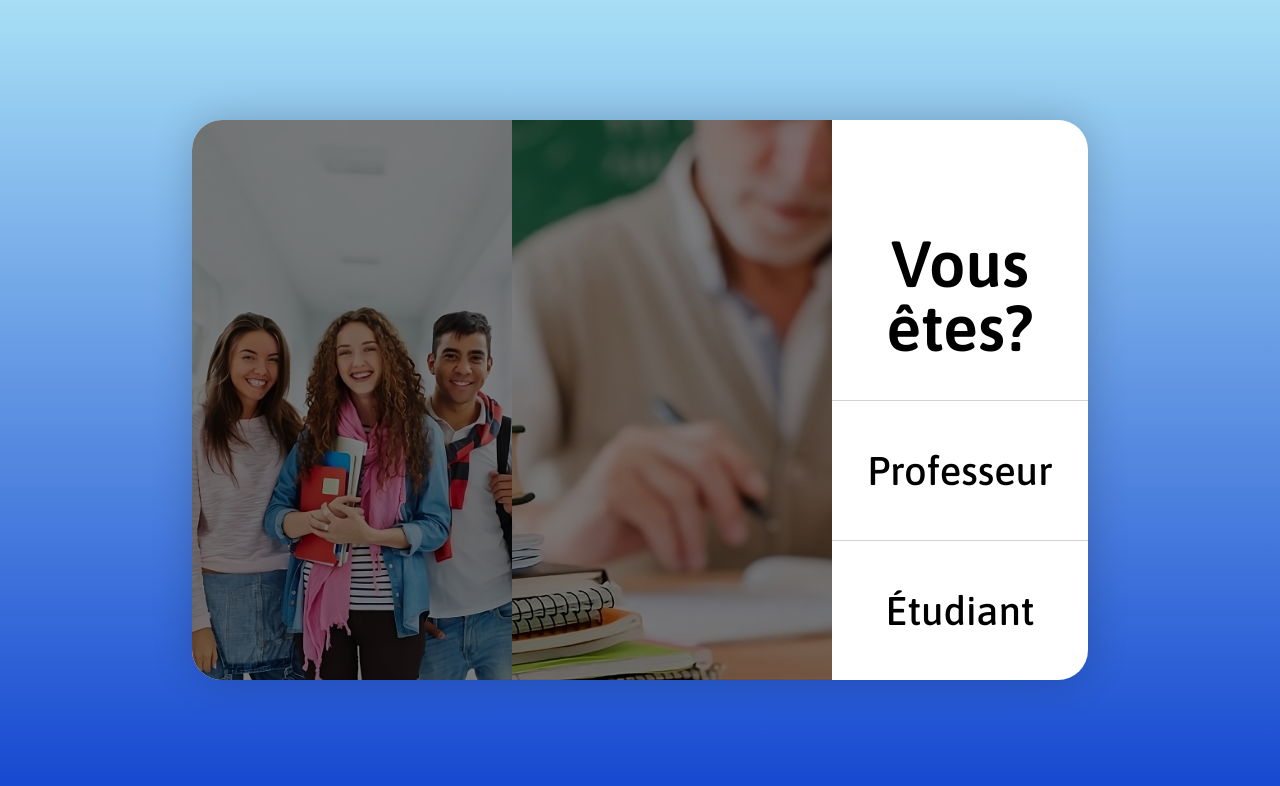
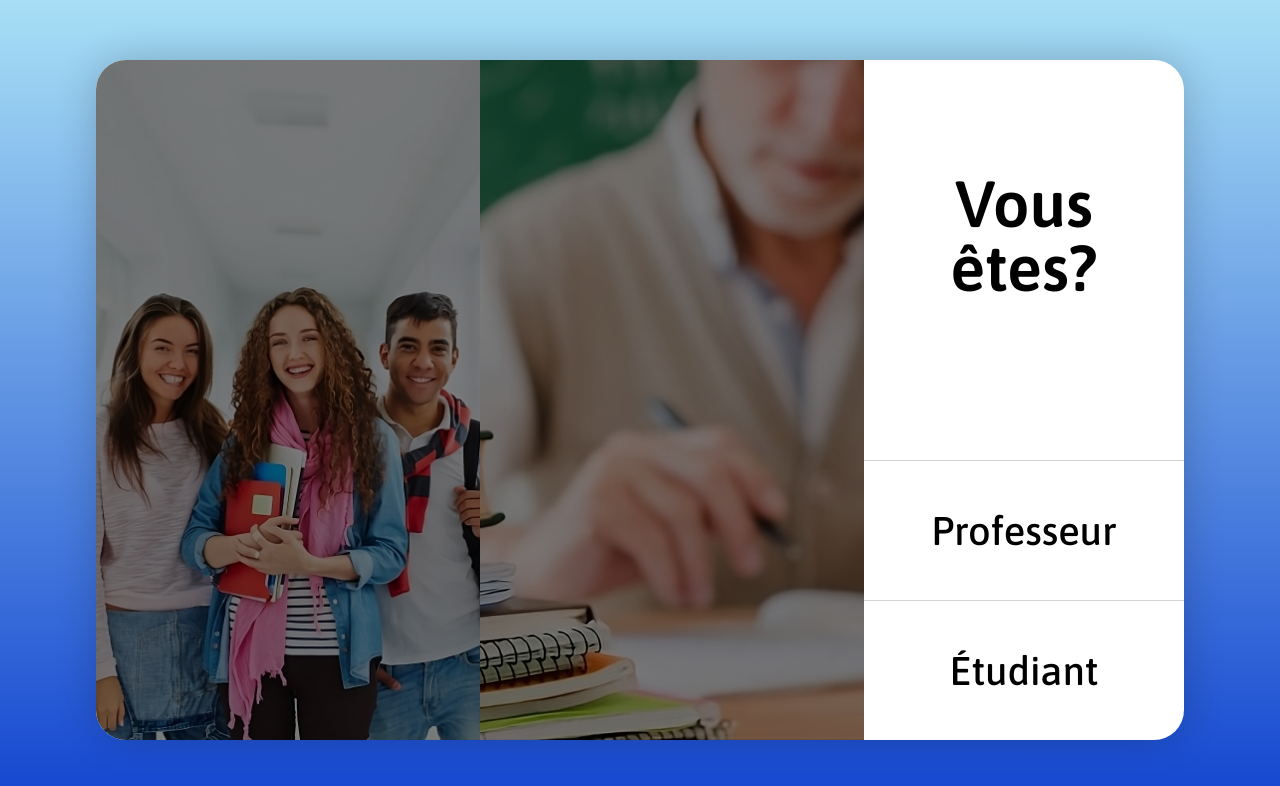
Before and after one commit to IlyassKrichi/internshipmanager, an Angular app in the folder angularclient/: page /login in a window 1280 px wide. Shown: the top 786 px of the page. Built offline with nearby package versions, Linux system fonts and the light colour scheme.

Commit message:
Update login component HTML and SCSS files

```diff
--- a/angularclient/src/app/login/login.component.html
+++ b/angularclient/src/app/login/login.component.html
@@ -89,12 +89,12 @@
       <div class="msg-etu" [class.shown]="studentsClick">
         Bienvenue sur la plateforme de gestion de stage de notre école!<br /><br />Cette
         plateforme a été conçue pour vous, les étudiants, afin de faciliter le
-        parcours de stage. Bonne chance! 😊
+        parcours de stage. Bonne chance!
       </div>
       <div class="msg-prof" [class.shown]="professorsClick">
         Bienvenue sur la plateforme de gestion de stage de notre école!<br /><br />Cette
         plateforme a été conçue pour vous, les professeurs, afin de faciliter le
-        parcours de stage. 😊
+        parcours de stage.
       </div>
     </div>
   </div>
--- a/angularclient/src/app/login/login.component.scss
+++ b/angularclient/src/app/login/login.component.scss
@@ -9,14 +9,14 @@
 }
 
 .container {
-  width: 70vw;
-  height: 70vh;
+  width: 85vw;
+  height: 85vh;
   position: relative;
 }
 
 .login-block {
-  width: 70vw;
-  height: 70vh;
+  width: 85vw;
+  height: 85vh;
   position: relative;
   left: 0px;
   top: 0px;
@@ -31,7 +31,7 @@
 .choice {
   width: 16vw;
   height: 8vh;
-  left: 52vw;
+  left: 64.5vw;
   top: 14vh;
   position: absolute;
   color: black;
@@ -52,8 +52,8 @@
 }
 
 .images {
-  width: 50vw;
-  height: 70vh;
+  width: 60vw;
+  height: 85vh;
   position: absolute;
   left: 0px;
   top: 0px;
@@ -62,12 +62,12 @@
 }
 
 .images.clicked {
-  width: 30vw;
+  width: 35vw;
 }
 
 .students {
-  width: 25vw;
-  height: 70vh;
+  width: 30vw;
+  height: 85vh;
   left: 0px;
   top: 0px;
   position: absolute;
@@ -81,7 +81,7 @@
 }
 
 .students.hovered {
-  width: 32.5vw;
+  width: 38.5vw;
   transform: scale(1.3);
   z-index: 1;
   filter: brightness(100%);
@@ -89,7 +89,7 @@
 }
 
 .students.clicked {
-  width: 30vw;
+  width: 35vw;
   z-index: 1;
   transform: scale(1);
   filter: brightness(100%);
@@ -97,15 +97,15 @@
 }
 
 .students.faded {
-  left: -25vw;
+  left: -30vw;
   z-index: 0;
   visibility: hidden;
   transition-delay: 0s;
 }
 
 .professors {
-  width: 25vw;
-  height: 70vh;
+  width: 30vw;
+  height: 85vh;
   right: 0px;
   top: 0px;
   position: absolute;
@@ -119,14 +119,14 @@
 }
 
 .professors.hovered {
-  width: 32.5vw;
+  width: 38.5vw;
   transform: scale(1.3);
   z-index: 1;
   filter: brightness(100%);
 }
 
 .professors.clicked {
-  width: 30vw;
+  width: 35vw;
   z-index: 1;
   transform: scale(1);
   filter: brightness(100%);
@@ -134,7 +134,7 @@
 }
 
 .professors.faded {
-  right: 50vw;
+  right: 60vw;
   z-index: 0;
   visibility: hidden;
   transition-delay: 0s;
@@ -147,10 +147,10 @@
 }
 
 .btn1 {
-  width: 20vw;
+  width: 25vw;
   height: 17.5vh;
-  left: 50vw;
-  top: 35vh;
+  left: 60vw;
+  top: 50vh;
   position: absolute;
   color: black;
   font-size: 40px;
@@ -188,10 +188,10 @@
 }
 
 .btn2 {
-  width: 20vw;
+  width: 25vw;
   height: 17.5vh;
-  left: 50vw;
-  top: 52.5vh;
+  left: 60vw;
+  top: 67.5vh;
   position: absolute;
   color: black;
   font-size: 40px;
@@ -230,7 +230,7 @@
 .login-btn {
   width: 20vw;
   height: 7vh;
-  left: 47.8vw;
+  left: 55.75vw;
   bottom: 15vh;
   position: absolute;
   display: flex;
@@ -262,14 +262,14 @@
 .login-btn.shown {
   opacity: 1;
   visibility: visible;
-  left: 41.8vw;
+  left: 51.75vw;
   transition-delay: 0s;
 }
 
 .back-btn {
   width: 3vw;
   height: 7vh;
-  left: 44.2vw;
+  left: 52.25vw;
   bottom: 15vh;
   position: absolute;
   font-family: var(--font-default);
@@ -297,15 +297,15 @@
 .back-btn.shown {
   opacity: 1;
   visibility: visible;
-  left: 38.2vw;
+  left: 48.25vw;
   transition-delay: 0s;
 }
 
 .msg-etu,
 .msg-prof {
-  width: 34vw;
+  width: 46vw;
   height: 25vh;
-  left: 36vw;
+  left: 41vw;
   top: 5vh;
   position: absolute;
   color: black;
@@ -322,6 +322,6 @@
 .msg-prof.shown {
   opacity: 1;
   visibility: visible;
-  left: 32vw;
+  left: 37vw;
   transition-delay: 0s;
 }
```
